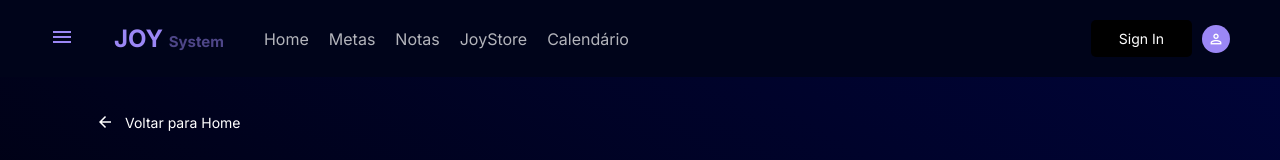
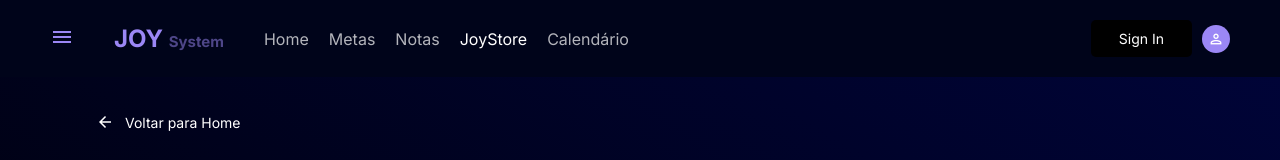
Before and after one commit to Seila-dev/joy-system, a React (Vite) app: page /dashboard/store in a window 1280 px wide. Shown: the top 160 px of the page. Built offline with nearby package versions, Linux system fonts and the light colour scheme; no server answers.

Commit message:
fix: fix header highlight nav item

```diff
--- a/src/components/header/index.tsx
+++ b/src/components/header/index.tsx
@@ -44,28 +44,28 @@ export const Header = () => {
                             </Link>
                             <Link to="quests">
                                 <li
-                                    className={location.pathname === 'quests' ? 'highlight' : ''}
+                                    className={location.pathname === '/dashboard/quests' ? 'highlight' : ''}
                                 >
                                     Metas
                                 </li>
                             </Link>
                             <Link to="notes">
                                 <li
-                                    className={location.pathname === 'notes' ? 'highlight' : ''}
+                                    className={location.pathname === '/dashboard/notes' ? 'highlight' : ''}
                                 >
                                     Notas
                                 </li>
                             </Link>
                             <Link to="store">
                                 <li
-                                    className={location.pathname === 'store' ? 'highlight' : ''}
+                                    className={location.pathname === '/dashboard/store' ? 'highlight' : ''}
                                 >
                                     JoyStore
                                 </li>
                             </Link>
                             <Link to="calendar">
                                 <li
-                                    className={location.pathname === 'calendar' ? 'highlight' : ''}
+                                    className={location.pathname === '/dashboard/calendar' ? 'highlight' : ''}
                                 >
                                     Calendário
                                 </li>
```
